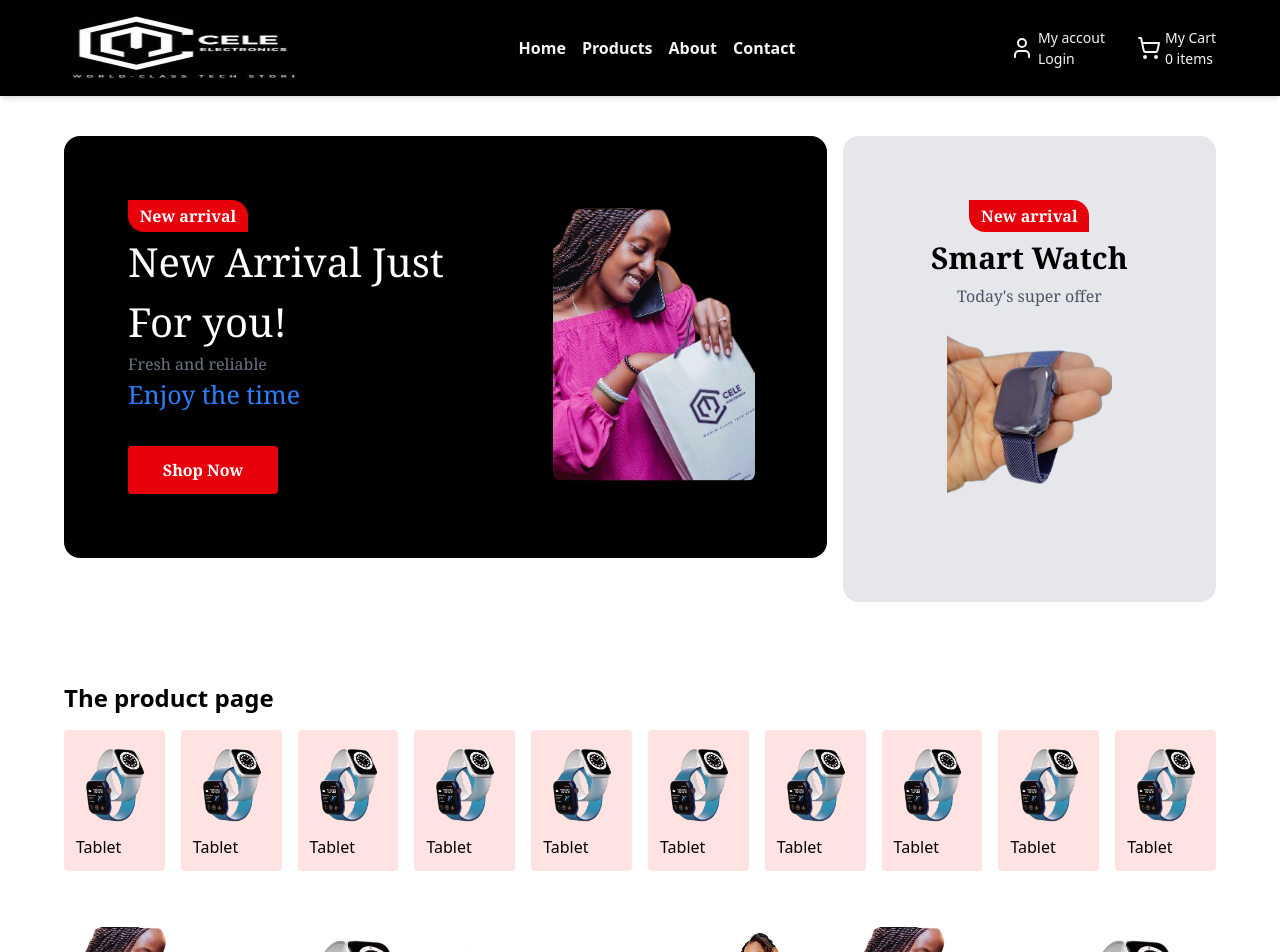
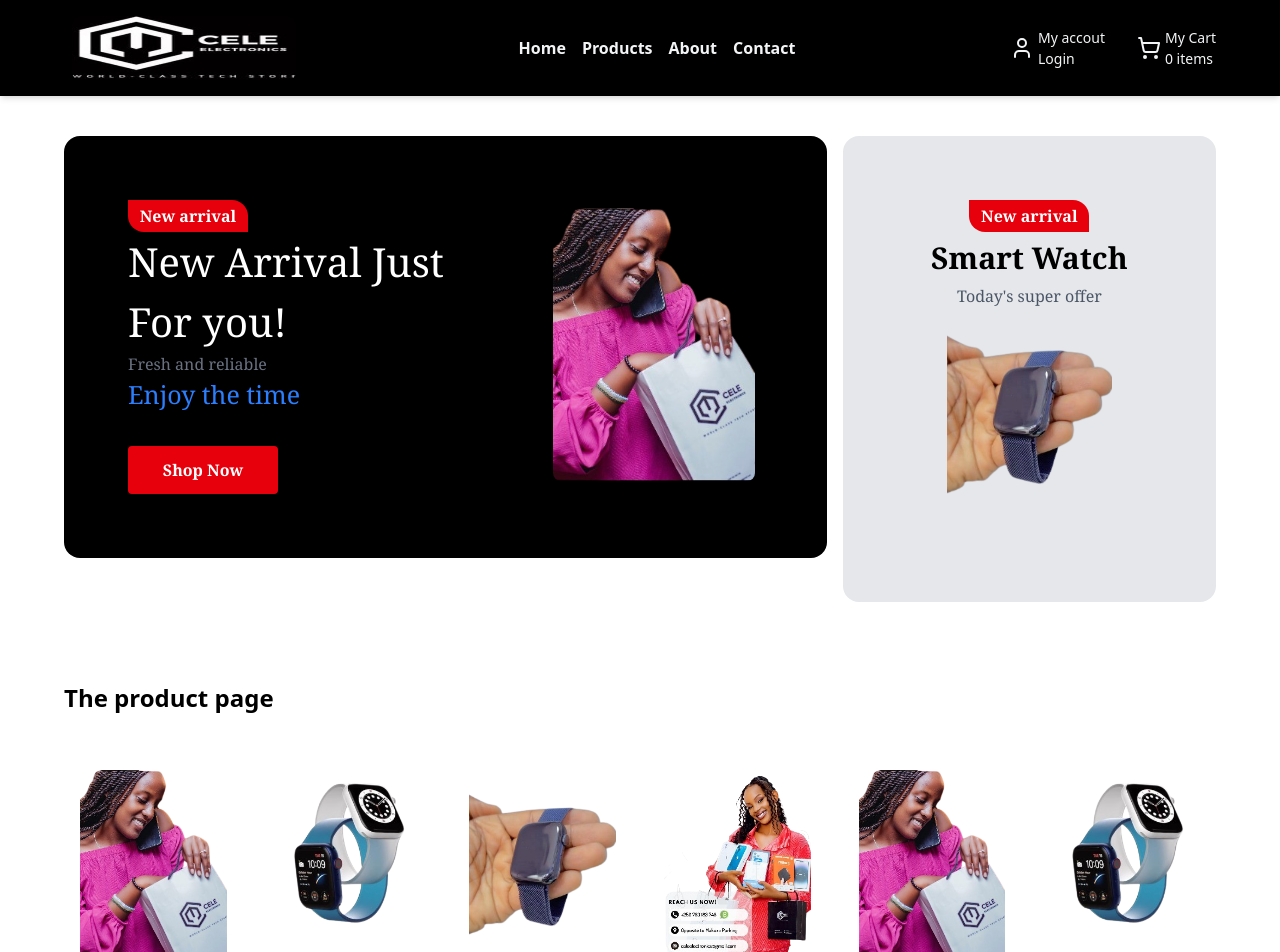
Before and after one commit to ingdia/E-commerce, a React (Vite) app in the folder cele-ecommerce/: page / in a window 1280 px wide. Shown: the top 952 px of the page. Built offline with nearby package versions, Linux system fonts and the light colour scheme.

Commit message:
adding props

```diff
--- a/cele-ecommerce/src/App.jsx
+++ b/cele-ecommerce/src/App.jsx
@@ -19,8 +19,6 @@ function App() {
         <Route path='/ProductsPage' element ={<ProductsPage/>}/>
         <Route path='/About' element ={<About/>}/>
         <Route path= '/Contact' element ={<Contact/>}/>
-
-
       </Routes>
       {/* <Footer/> */}
      </Router>
--- /dev/null
+++ b/cele-ecommerce/src/components/CategoryFilter.jsx
@@ -0,0 +1,32 @@
+
+import slide2img from '../assets/images/Slide2.png'
+
+
+export default function CategoryFilter(){
+const Categories = [
+  {id:1, catname: "Tablet", image:slide2img, },
+  {id:2, catname: "Tablet", image:slide2img, },
+  {id:3, catname: "Tablet", image:slide2img, },
+  {id:4, catname: "Tablet", image:slide2img, },
+  {id:5, catname: "Tablet", image:slide2img, },
+  {id:6, catname: "Tablet", image:slide2img, },
+  {id:7, catname: "Tablet", image:slide2img, },
+  {id:8, catname: "Tablet", image:slide2img, },
+  {id:9, catname: "Tablet", image:slide2img, },
+  {id:10, catname: "Tablet", image:slide2img, },
+ ]
+
+    return (
+    <>
+        <div class="flex flex-col sm:flex-row space-x-4 pt-4 ">
+      {
+        Categories.map((category)=>(
+          <div key={category.id} className="bg-red-100 p-3 rounded">
+            <img src={category.image}/>
+            <p>{category.catname}</p>
+          </div>
+        ))
+      }
+    </div>
+    </>)
+}
--- a/cele-ecommerce/src/components/ProductCards.jsx
+++ b/cele-ecommerce/src/components/ProductCards.jsx
@@ -1,55 +1,35 @@
-import React from "react";
-import slide4img from '../assets/images/Slide4.png'
-import slide2img from '../assets/images/Slide2.png'
-import slide3img from '../assets/images/Slide3.png'
-import asideImg from '../assets/images/side.png'
+import React, { useState } from "react";
 import { ShoppingCart } from "lucide-react"
+function ProductCards({productCards,title}){
+//  const productCards = props.productCards;
+//  const title = props.title
 
-function ProductCards(){
- const productCards = [
-     {id:1, name:"Iphone" , image:slide4img, amount: "50000", Icon:ShoppingCart , Category:"Tablet"},
-     {id:2, name:"Iphone",  image:slide2img, amount: "50000", Icon:ShoppingCart, Category:"Tablet"},
-     {id:3, name:"Iphone",  image:asideImg, amount: "50000", Icon:ShoppingCart, Category:"Tablet"},
-     {id:4, name:"Iphone",  image:slide3img, amount: "50000", Icon:ShoppingCart, Category:"Tablet"},
-     {id:1, name:"Iphone" , image:slide4img, amount: "50000", Icon:ShoppingCart , Category:"Tablet"},
-     {id:2, name:"Iphone",  image:slide2img, amount: "50000", Icon:ShoppingCart, Category:"Tablet"},
-     {id:3, name:"Iphone",  image:asideImg, amount: "50000", Icon:ShoppingCart, Category:"Tablet"},
-     {id:4, name:"Iphone",  image:slide3img, amount: "50000", Icon:ShoppingCart, Category:"Tablet"},
+const[mycart, setaddToCart] = useState([]);
+function addMeToCart (product){
+  const myCartItem = mycart.some((p)=> p.id === product.id) ;
+  if(!myCartItem){
+    let  myCartList = [...mycart, product]
+         setaddToCart(myCartList)
+    alert(`added ${product.name} added to cart`)
+    console.log(product.name)//for the debug
+    return myCartList
+  }
+  else
+    alert("product already exist in favorite list")
 
- ]
- const Categories = [
-  {id:1, catname: "Tablet", image:slide2img, },
-  {id:2, catname: "Tablet", image:slide2img, },
-  {id:3, catname: "Tablet", image:slide2img, },
-  {id:4, catname: "Tablet", image:slide2img, },
-  {id:5, catname: "Tablet", image:slide2img, },
-  {id:6, catname: "Tablet", image:slide2img, },
-  {id:7, catname: "Tablet", image:slide2img, },
-  {id:8, catname: "Tablet", image:slide2img, },
-  {id:9, catname: "Tablet", image:slide2img, },
-  {id:10, catname: "Tablet", image:slide2img, },
- ]
+}
 
 return (
     <>
-    <div class="flex space-x-4 pt-4">
-      {
-        Categories.map((category)=>(
-          <div key={category.id} className="bg-red-100 p-3 rounded">
-            <img src={category.image}/>
-            <p>{category.catname}</p>
-          </div>
-        ))
-      }
-    </div>
+     <h2  className="text-black text-2xl font-bold">{title}</h2>
       <div className="text-white grid grid-cols-1 sm:grid-cols-3 md:grid-cols-4 lg:grid-cols-6 pt-10 gap-4">
         {
             productCards.map((post )=>(
                   <div key={post.id} className="rounded-2xl p-4 hover:bg-gray-400 hover:border-2 border-red-500">
                     <img src={post.image}/>
                     <p>{post.name}</p>
-                    <p>amount</p>
-                    <button className="flex border-2 text-red-600 border-red-600 rounded p-3 font-bold mt-8 md:w-[150px"><ShoppingCart/> Add to Cart</button>
+                    <p>{post.amount}</p>
+                    <button onClick={()=>{addMeToCart(post)}} className="flex border-2 text-red-600 border-red-600 rounded p-3 font-bold mt-8 md:w-[150px"><ShoppingCart/> Add to Cart</button>
                 </div>
             ))
         }
--- a/cele-ecommerce/src/pages/CartPage.jsx
+++ b/cele-ecommerce/src/pages/CartPage.jsx
@@ -1,5 +1,9 @@
 function CartPage (){
-    return(<></>)
+    return(<>
+    <div>
+
+    </div>
+    </>)
 
 }
 export default CartPage
--- a/cele-ecommerce/src/pages/Home.jsx
+++ b/cele-ecommerce/src/pages/Home.jsx
@@ -1,12 +1,23 @@
 import React from "react"
 import slide4img from '../assets/images/Slide4.png'
-// import slide2img from '../assets/images/Slide2.png'
-// import slide3img from '../assets/images/Slide3.png'
+import slide2img from '../assets/images/Slide2.png'
+import slide3img from '../assets/images/Slide3.png'
 import asideImg from '../assets/images/side.png'
+import { ShoppingCart } from "lucide-react"
 import ProductCards from "../components/ProductCards"
 
 function Home (){
+     const productCards = [
+     {id:1, name:"Iphone" , image:slide4img, amount: "50000", Icon:ShoppingCart , Category:"Tablet"},
+     {id:2, name:"Iphone",  image:slide2img, amount: "50000", Icon:ShoppingCart, Category:"Tablet"},
+     {id:3, name:"Iphone",  image:asideImg, amount: "50000", Icon:ShoppingCart, Category:"Tablet"},
+     {id:4, name:"Iphone",  image:slide3img, amount: "50000", Icon:ShoppingCart, Category:"Tablet"},
+     {id:5, name:"Iphone" , image:slide4img, amount: "50000", Icon:ShoppingCart , Category:"Smart Phone"},
+     {id:6, name:"Iphone",  image:slide2img, amount: "50000", Icon:ShoppingCart, Category:"Tablet"},
+     {id:7, name:"Iphone",  image:asideImg, amount: "50000", Icon:ShoppingCart, Category:"Tablet"},
+     {id:8, name:"Iphone",  image:slide3img, amount: "50000", Icon:ShoppingCart, Category:"Tablet"},
 
+ ]
     return(<>
     <section className="py-10 px-16 font-serif grid grid-cols-1 md:grid-cols-3 grid-flow-row gap-4 ">
         {/* left sliding image */}
@@ -29,10 +40,10 @@ function Home (){
             <div className="bg-black w-[200px]"><img src={slide3img}/></div> */}
         </div>
         {/* the new updates */}
-        <div class="col-span-1 ">
+        <div className="col-span-1 ">
             <div className="max-h-[500px] rounded-2xl bg-gray-200 flex flex-col items-center p-16 justify-center text-center">
                 <p className="bg-red-600  text-white w-[120px] flex items-center p-1 font-bold justify-center rounded-bl-2xl rounded-tr-2xl">New arrival</p>
-                <h2 class="text-3xl p-2 text-black font-bold">Smart Watch</h2>
+                <h2 className="text-3xl p-2 text-black font-bold">Smart Watch</h2>
                 <p className=" text-gray-600">Today's super offer</p>
                 <div className="flex justify-center  items-center"><img src={asideImg} className="md:h-[230px]"/></div>
             </div>
@@ -41,8 +52,8 @@ function Home (){
     </section>
 {/* this the section for  */}
     <section className="py-10 px-16 ">
-        <h2 className="text-black text-2xl font-bold">The product page</h2>
-        <ProductCards/>
+        <ProductCards productCards={productCards} title= {"The product page"}/>
+        {/* <ProductCards productCards={productCards.filter((product) => product.Category==="Smart Phone")} title= {"filter"}/> */}
     </section>
     </>)
 }
```
